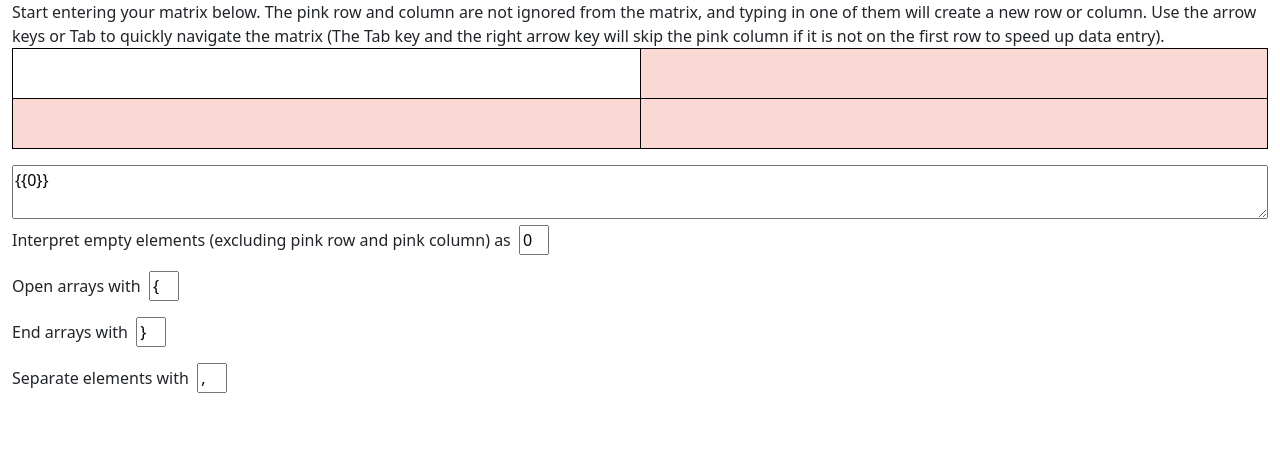
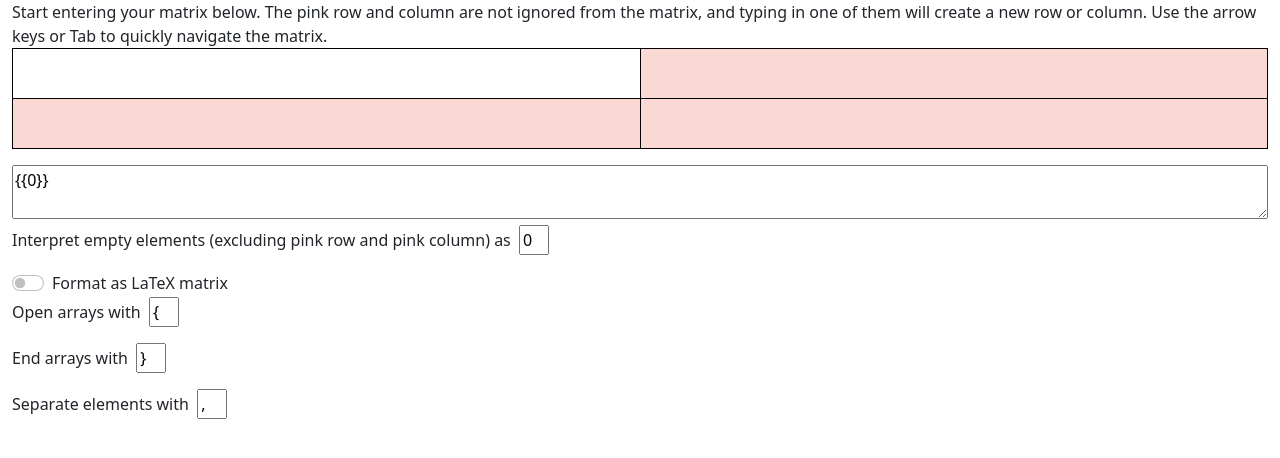
Before and after one commit to andrewctam/matrix-gen, a React (Create React App) app: page / in a window 1280 px wide. Shown: the top 458 px of the page. Built offline with nearby package versions, Linux system fonts and the light colour scheme.

Commit message:
toString -> LaTeX

```diff
--- a/src/App.js
+++ b/src/App.js
@@ -4,7 +4,7 @@ import Row from './Row.js';
 class App extends React.Component {
     constructor(props) {
         super(props)
-        this.state = {matrix: [["", ""], ["", ""]], sparseVal: "0", start: "{", end: "}", delim: ","}
+        this.state = {matrix: [["", ""], ["", ""]], sparseVal: "0", start: "{", end: "}", delim: ",", latex: false}
     }
 
     render() {
@@ -20,7 +20,7 @@ class App extends React.Component {
 
         return (
         <div>
-            Start entering your matrix below. The pink row and column are not ignored from the matrix, and typing in one of them will create a new row or column. Use the arrow keys or Tab to quickly navigate the matrix (The Tab key and the right arrow key will skip the pink column if it is not on the first row to speed up data entry).
+            Start entering your matrix below. The pink row and column are not ignored from the matrix, and typing in one of them will create a new row or column. Use the arrow keys or Tab to quickly navigate the matrix.
             <table className = "table table-bordered table-hover" >
                 <tbody>
                     {matrixTable}
@@ -30,12 +30,22 @@ class App extends React.Component {
             <textarea readonly onClick = {this.handleFocus} className="output" value = {this.matrixToString(this.state.matrix)} />
             <p>Interpret empty elements (excluding pink row and pink column) as &nbsp;
                  <ParameterInput defaultVal = {"0"} id={"sparse"} updateParameter={this.updateParameter}/></p>
+            <div class="form-check form-switch">
+                <input class="form-check-input" onChange = {() => {this.setState({latex: !this.state.latex})}} type="checkbox" value="" id="latexToggle" />
+                <label class="form-check-label" for="latexToggle">Format as LaTeX matrix</label>
+            </div>
+            {!this.state.latex ?
+            <div>
             <p>Open arrays with &nbsp;
                  <ParameterInput defaultVal = {"{"} id={"start"} updateParameter={this.updateParameter}/></p>
             <p>End arrays with &nbsp;
                  <ParameterInput defaultVal = {"}"} id={"end"} updateParameter={this.updateParameter}/></p>
             <p>Separate elements with &nbsp;
                  <ParameterInput defaultVal = {","} id={"delim"} updateParameter={this.updateParameter}/></p>
+            </div>
+            : null}
+
+
         </div>)
     }
 
@@ -136,6 +146,23 @@ class App extends React.Component {
     }
 
     matrixToString() {
+        if (this.state.latex) {
+            var latex = "";
+            for (var i = 0; i < this.state.matrix.length - 1; i++) {
+                for (var j = 0; j < this.state.matrix[0].length - 1; j++) {
+                    if (this.state.matrix[i][j] !== "")
+                        latex += this.state.matrix[i][j];
+                    else
+                        latex += this.state.sparseVal;
+                    if (j !== this.state.matrix[0].length - 2)
+                        latex += " & ";
+                    else if (i !== this.state.matrix.length - 2)
+                        latex += " \\\\ \n";
+                }
+            }
+            return latex;
+        }
+
         var start = this.state.start;
         var end = this.state.end;
         var delim = this.state.delim;
--- a/src/Box.js
+++ b/src/Box.js
@@ -59,13 +59,15 @@ class Box extends React.Component {
         }
 
         else if (e.target.selectionStart === e.target.value.length && e.keyCode === 39) { //Right
-            //skip the last col if you aren't on the first row
+            //skip the last col if you aren't on the first row/
+            /*
             if (this.props.col === this.props.cols - 2 && this.props.row !== 0 && this.props.row !== this.props.rows - 1) {
                 document.getElementById((this.props.row + 1) + ":0").focus();
                 document.getElementById((this.props.row + 1) + ":0").selectionStart = 0;
 
             }
-            else if (this.props.col !== this.props.cols - 1) {
+            else */
+            if (this.props.col !== this.props.cols - 1) {
                 document.getElementById((this.props.row) + ":" + (this.props.col + 1)).focus();
                 document.getElementById((this.props.row) + ":" + (this.props.col + 1)).selectionStart = -1;
 
```
Also changed, not shown: 6 other files (tests, documents, lock files or other folders).
